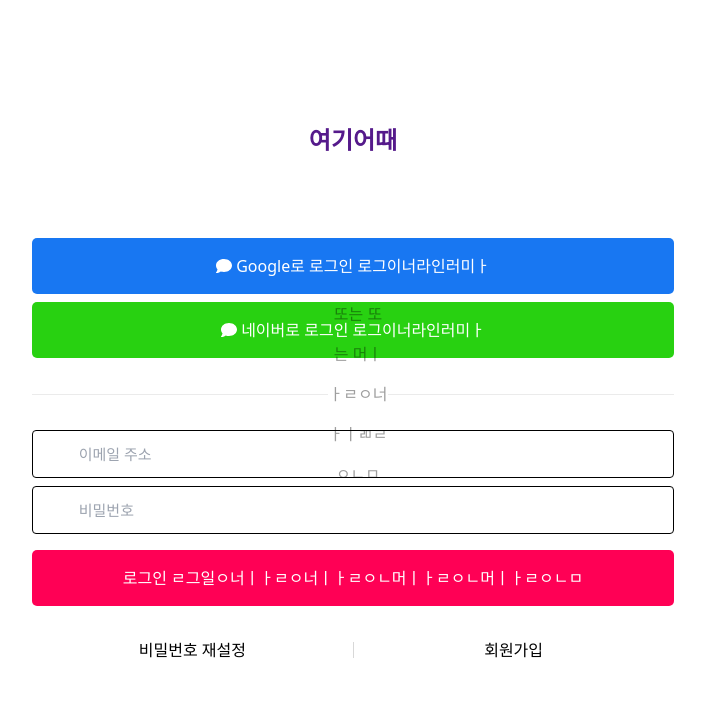
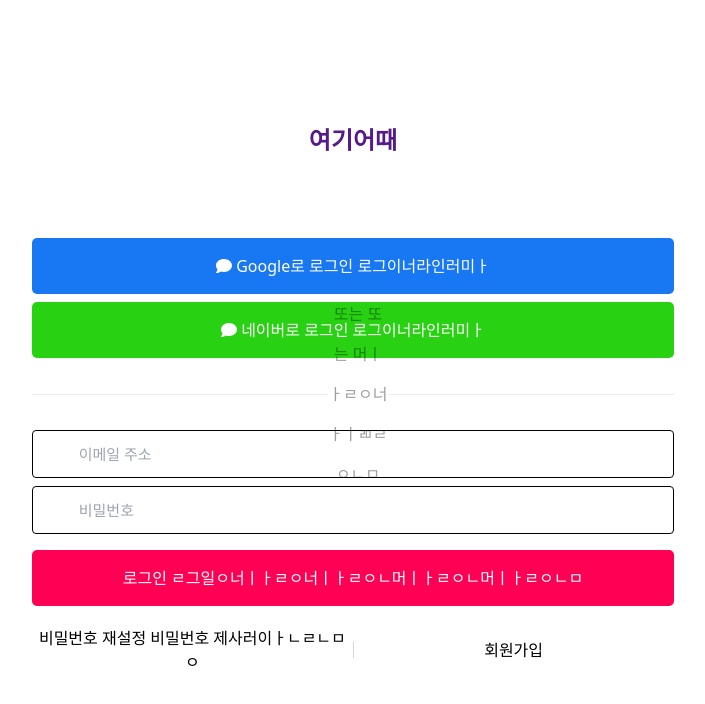
Before and after one commit to BoubleJ/react_loginPage, a React (Create React App) app: page / in a window 1280 px wide. Shown: the top 704 px of the page, without its empty margins (287-992 px from the left). Built offline with nearby package versions, Linux system fonts and the light colour scheme.

Commit message:
디벨롭 세 번째 커밋

```diff
--- a/src/App.js
+++ b/src/App.js
@@ -77,7 +77,7 @@
             <div className="join_box">
               <div className="textbox">
                 <a href="https://www.goodchoice.kr/user/join">
-                  <span>비밀번호 재설정</span>
+                  <span>비밀번호 재설정 비밀번호 제사러이ㅏㄴㄹㄴㅁㅇ</span>
                 </a>
               </div>
             </div>
```
